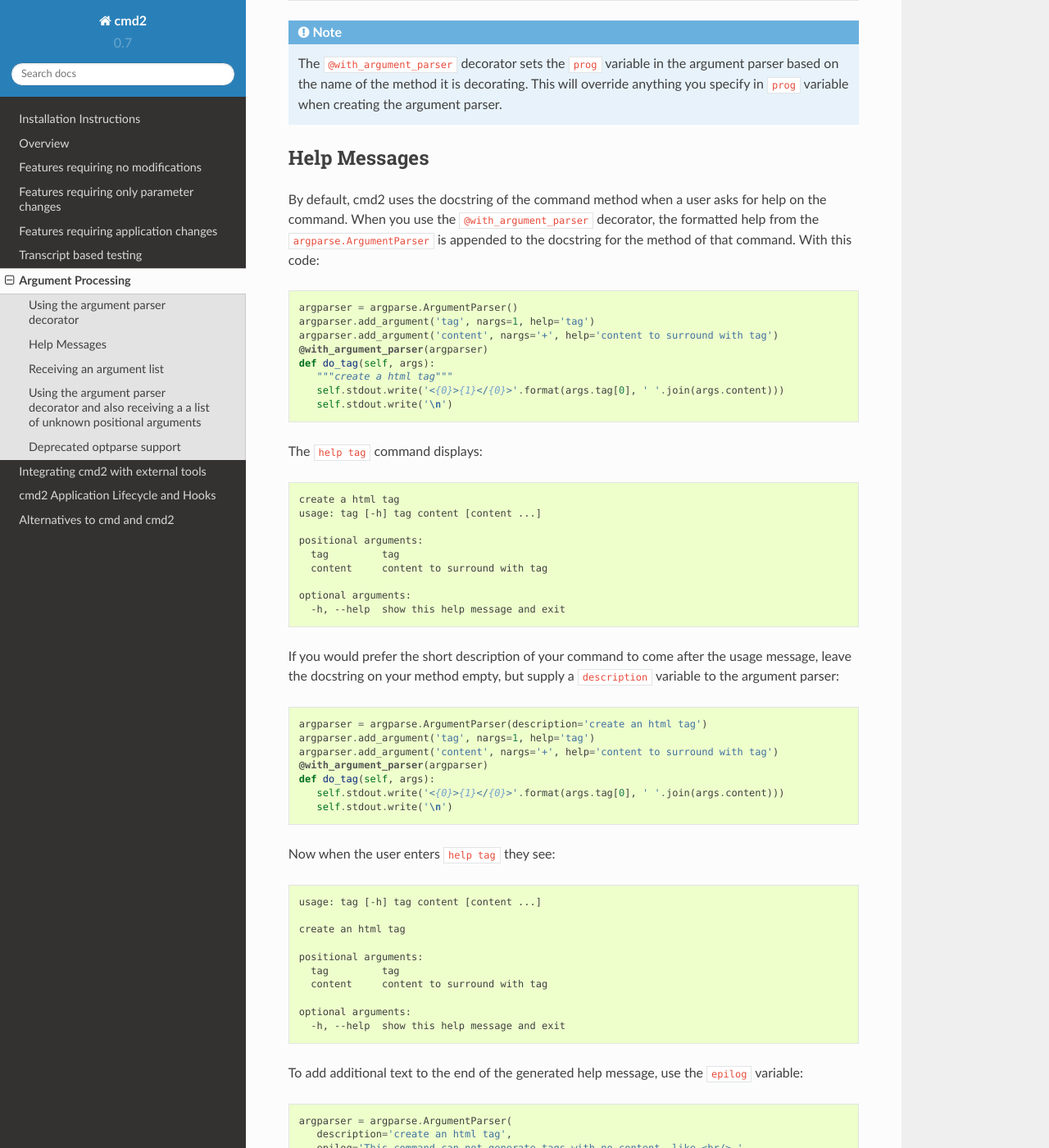
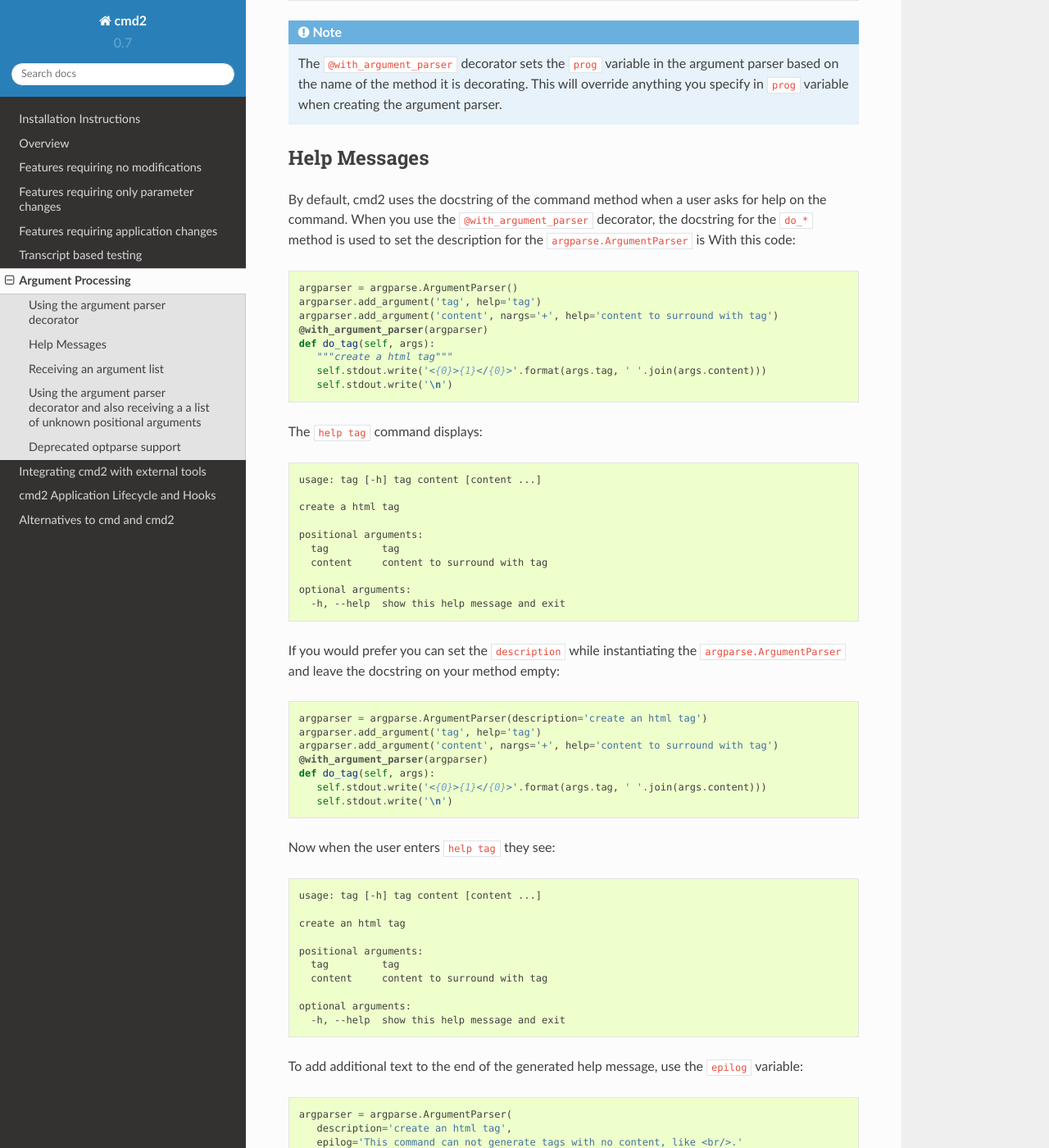
Before and after one commit to python-cmd2/cmd2, a Sphinx documentation site: the page built from docs/argument_processing.rst, in a window 1280 px wide and 1400 px high, scrolled down 992 px. Shown: the whole window at 82% size. Built offline with Sphinx 7.4.7 and the Read the Docs theme 2.0.0, drawn with Linux system fonts in a browser that asks for light colours.

Commit message:
Simplified a few argparse examples and fixed some incorrect documentation
I eliminated a few "narg=1" configurations so that a single str value is returned instead of a List[str].

I also reworded some documentation which was no longer correct after the last commit which made "history command" have the same help text as "command -h" when using one of the two argparse decorators.

```diff
--- a/docs/argument_processing.rst
+++ b/docs/argument_processing.rst
@@ -58,24 +58,25 @@
 
 By default, cmd2 uses the docstring of the command method when a user asks
 for help on the command. When you use the ``@with_argument_parser``
-decorator, the formatted help from the ``argparse.ArgumentParser`` is
-appended to the docstring for the method of that command. With this code::
+decorator, the docstring for the ``do_*`` method is used to set the description for the ``argparse.ArgumentParser`` is
+With this code::
 
    argparser = argparse.ArgumentParser()
-   argparser.add_argument('tag', nargs=1, help='tag')
+   argparser.add_argument('tag', help='tag')
    argparser.add_argument('content', nargs='+', help='content to surround with tag')
    @with_argument_parser(argparser)
    def do_tag(self, args):
       """create a html tag"""
-      self.stdout.write('<{0}>{1}</{0}>'.format(args.tag[0], ' '.join(args.content)))
+      self.stdout.write('<{0}>{1}</{0}>'.format(args.tag, ' '.join(args.content)))
       self.stdout.write('\n')
 
 The ``help tag`` command displays:
 
 .. code-block:: none
 
+   usage: tag [-h] tag content [content ...]
+
    create a html tag
-   usage: tag [-h] tag content [content ...]
 
    positional arguments:
      tag         tag
@@ -85,14 +86,15 @@
      -h, --help  show this help message and exit
 
 
-If you would prefer the short description of your command to come after the usage message, leave the docstring on your method empty, but supply a ``description`` variable to the argument parser::
+If you would prefer you can set the ``description`` while instantiating the ``argparse.ArgumentParser`` and leave the
+docstring on your method empty::
 
    argparser = argparse.ArgumentParser(description='create an html tag')
-   argparser.add_argument('tag', nargs=1, help='tag')
+   argparser.add_argument('tag', help='tag')
    argparser.add_argument('content', nargs='+', help='content to surround with tag')
    @with_argument_parser(argparser)
    def do_tag(self, args):
-      self.stdout.write('<{0}>{1}</{0}>'.format(args.tag[0], ' '.join(args.content)))
+      self.stdout.write('<{0}>{1}</{0}>'.format(args.tag, ' '.join(args.content)))
       self.stdout.write('\n')
 
 Now when the user enters ``help tag`` they see:
@@ -117,11 +119,11 @@
       description='create an html tag',
       epilog='This command can not generate tags with no content, like <br/>.'
    )
-   argparser.add_argument('tag', nargs=1, help='tag')
+   argparser.add_argument('tag', help='tag')
    argparser.add_argument('content', nargs='+', help='content to surround with tag')
    @with_argument_parser(argparser)
    def do_tag(self, args):
-      self.stdout.write('<{0}>{1}</{0}>'.format(args.tag[0], ' '.join(args.content)))
+      self.stdout.write('<{0}>{1}</{0}>'.format(args.tag, ' '.join(args.content)))
       self.stdout.write('\n')
 
 Which yields:
```
Also changed, not shown: 3 other files.
